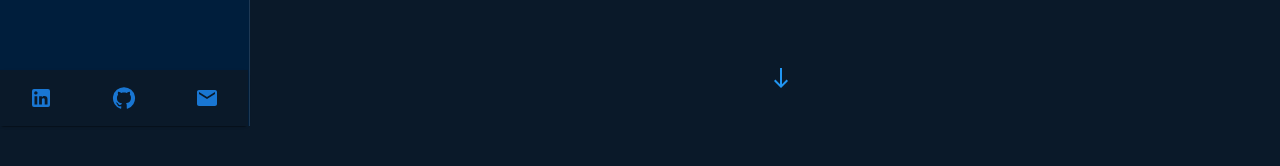
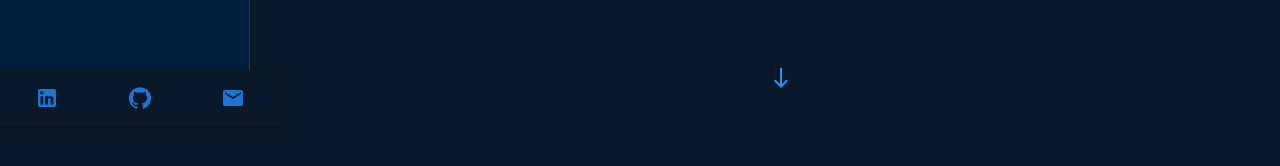
Before and after one commit to RyanBeGell/portfolio-site, a Next.js app: page / in a window 1280 px wide. Shown: the part 674-840 px from the top of the page. Built offline with nearby package versions, Linux system fonts and the light colour scheme; a small style sheet from the web is missing; a web font is replaced by a local one.

Commit message:
sidebar width changed

```diff
--- a/src/components/sidebar/sidebar-footer.tsx
+++ b/src/components/sidebar/sidebar-footer.tsx
@@ -21,9 +21,9 @@ const SidebarFooter = () => {
 
   return (
     <ThemeProvider theme={theme}>
-      <Paper sx={{ position: 'fixed', bottom: 0, left: 0, width: 248}}>
+      <Paper sx={{ position: 'fixed', bottom: 0, left: 0, width: 280}} elevation={3}>
         <BottomNavigation>
-          <BottomNavigationAction icon={<LinkedIn color="primary" className={styles.footerIcon}/>} className={styles.footerIconBox}/>
+          <BottomNavigationAction icon={<LinkedIn color="primary" className={styles.footerIcon}/>}/>
           <BottomNavigationAction icon={<GitHub color="primary" className={styles.footerIcon}/>}/>
           <BottomNavigationAction icon={<Email color="primary" className={styles.footerIcon}/>}/>
         </BottomNavigation>
```
